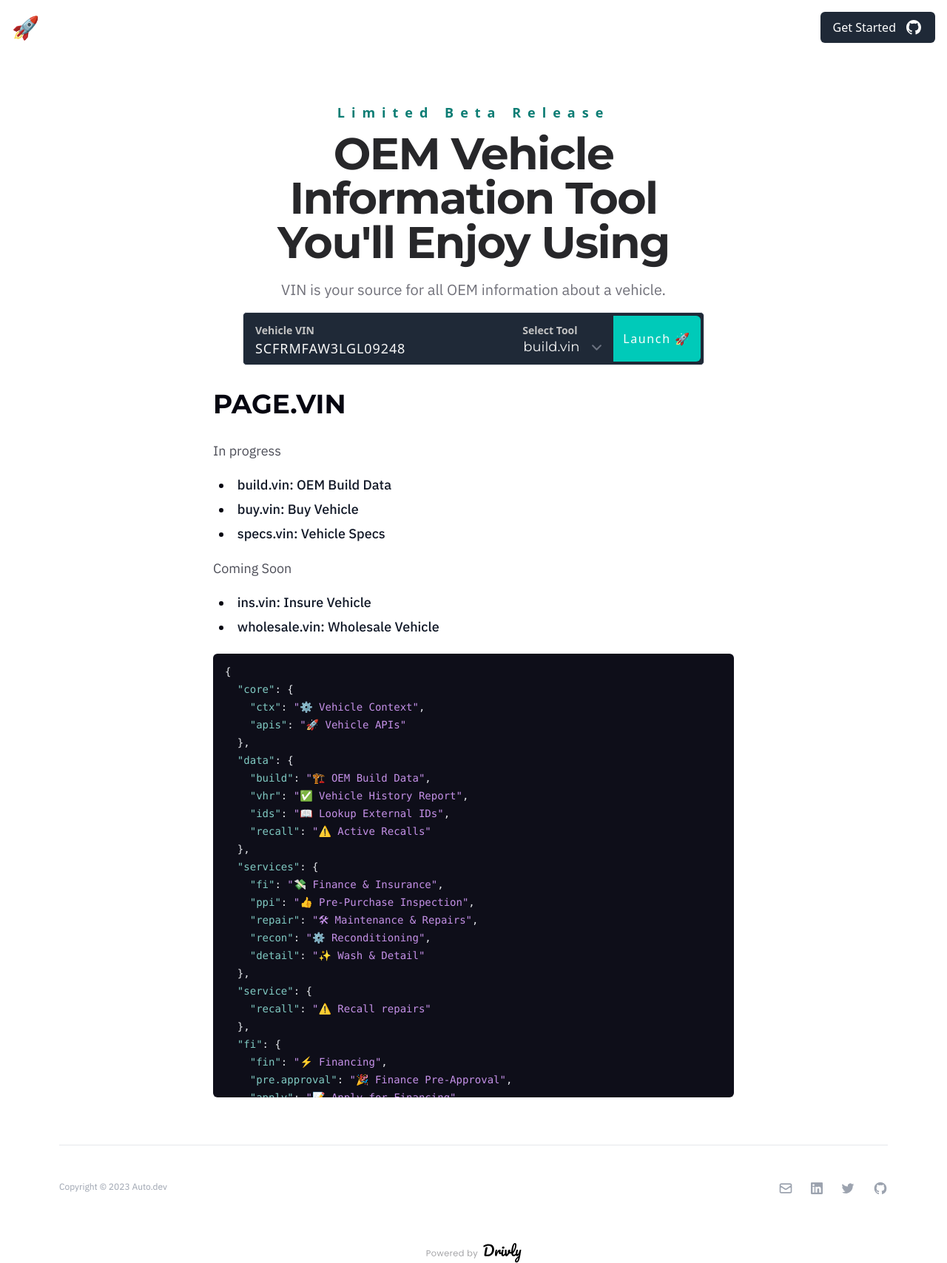
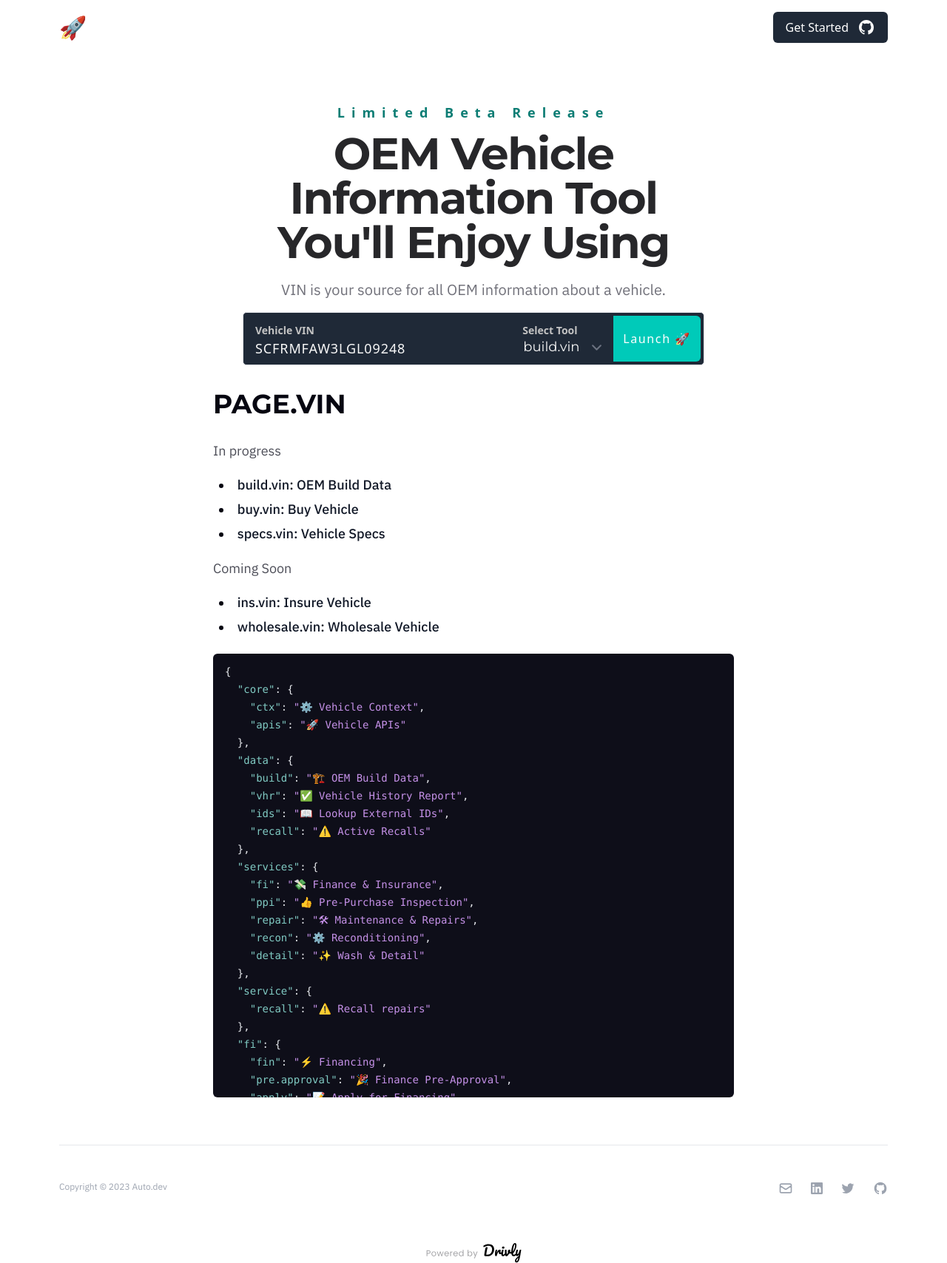
Before and after one commit to drivly/page.vin, a Jekyll site: the page built from README.md, in a window 1280 px wide. Shown: the whole page at 74% size. Built offline with Jekyll 4.4.1, drawn with Linux system fonts in a browser that asks for light colours; nearby versions of some CDN libraries; our own code applies the rules of GitHub Pages for plain Markdown files; comment, search, counter and statistics services are not loaded.

Commit message:
adjusted Nav to be equal length as Footer

```diff
--- a/_layouts/default.html
+++ b/_layouts/default.html
@@ -271,7 +271,7 @@
     </script>
   </head>
   <body class="min-h-screen bg-white" data-instant-allow-external-links>
-    <nav class="flex justify-between w-full p-4">
+    <nav class="flex justify-between max-w-6xl mx-auto p-4">
       <div class="flex justify-start items-center flex-1">
         <a href="#">
           <span class="sr-only">Docs</span>
```
